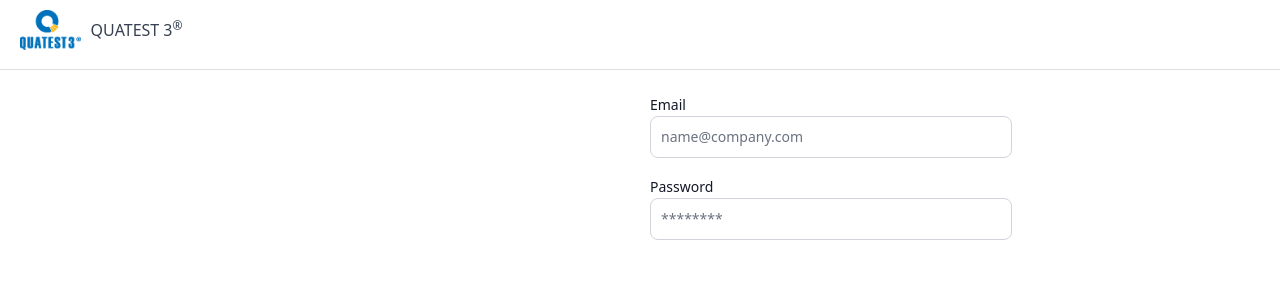
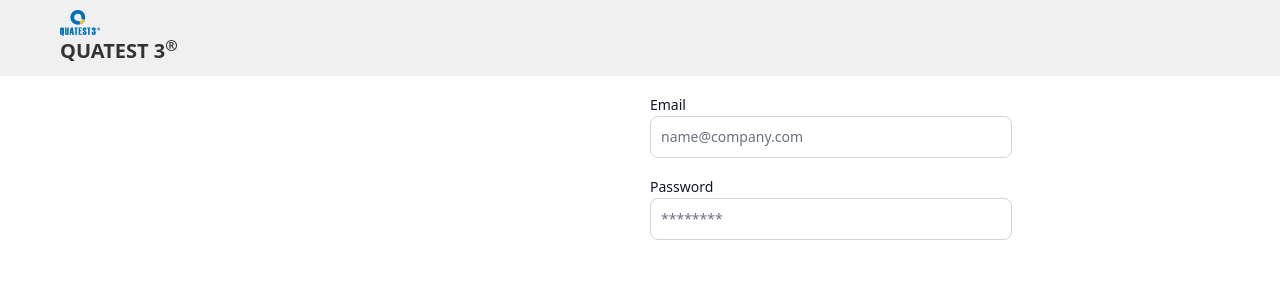
Before and after one commit to david-cung/nong-admin, a React (Vite) app: page /sign-in in a window 1280 px wide. Shown: the top 300 px of the page. Built offline with nearby package versions, Linux system fonts and the light colour scheme.

Commit message:
Update post page

```diff
--- a/src/components/DashSidebar.tsx
+++ b/src/components/DashSidebar.tsx
@@ -3,18 +3,27 @@ import { useEffect, useState } from "react";
 import { HiArrowSmRight, HiDocumentText, HiUser } from "react-icons/hi";
 import { useLocation, useNavigate } from "react-router-dom";
 
-export default function DashSidebar() {
+interface DashSidebarProps {
+  setTab: (tab: string) => void;
+}
+
+export default function DashSidebar({ setTab }: DashSidebarProps) {
   const location = useLocation();
   const navigate = useNavigate();
-  const [tab, setTab] = useState("");
+  const [tab, setLocalTab] = useState("");
 
   useEffect(() => {
     const urlParams = new URLSearchParams(location.search);
     const tabFromUrl = urlParams.get("tab");
     if (tabFromUrl) {
-      setTab(tabFromUrl);
+      setLocalTab(tabFromUrl);
     }
   }, [location.search]);
+
+  const handleNavigation = (tabName: string) => {
+    setTab(tabName); // Cập nhật trạng thái trong Dashboard
+    navigate(`/dashboard?tab=${tabName}`);
+  };
 
   return (
     <Sidebar className='w-full md:w-56'>
@@ -23,14 +32,14 @@ export default function DashSidebar() {
           <Sidebar.Item
             active={tab === "profile"}
             icon={HiUser}
-            onClick={() => navigate("/dashboard?tab=profile")}
+            onClick={() => handleNavigation("profile")}
           >
             Profile
           </Sidebar.Item>
           <Sidebar.Item
             active={tab === "posts"}
             icon={HiDocumentText}
-            onClick={() => navigate("/dashboard?tab=posts")}
+            onClick={() => handleNavigation("posts")}
           >
             Posts
           </Sidebar.Item>
--- a/src/components/Header.css
+++ /dev/null
@@ -1,108 +0,0 @@
-/* Updated header styles */
-.header {
-  background-color: white;
-  padding: 10px 20px;
-  border-bottom: 1px solid #ddd;
-  position: fixed;  /* Ensure the header is fixed at the top */
-  top: 0;
-  left: 0;
-  width: 100%;      /* Full width */
-  z-index: 1000;    /* Layer above all other elements */
-  height: 70px;     /* Consistent height */
-  box-sizing: border-box;
-}
-
-.header-container {
-  display: flex;
-  align-items: center;
-  justify-content: space-between;
-  max-width: 1400px; /* Restrict content width */
-  margin: 0 auto;
-}
-
-.logo {
-  display: flex;
-  align-items: center;
-}
-
-.logo img {
-  height: 40px;
-  margin-right: 10px;
-}
-
-.navigation ul {
-  list-style: none;
-  display: flex;
-  margin: 0;
-  padding: 0;
-}
-
-.navigation ul li {
-  position: relative;
-  margin: 0 15px;
-}
-
-.navigation ul li a {
-  color: black;
-  text-decoration: none;
-  font-size: 16px;
-  font-weight: bold;
-  position: relative;
-}
-
-.navigation ul li a:hover {
-  color: #0056a8;
-}
-
-.dropdown-menu {
-  position: absolute;
-  top: 100%;
-  left: 0;
-  background-color: #79bdf2; /* Change background to light blue */
-  color: white; /* Change text color to white */
-  list-style: none;
-  padding: 10px;
-  border-radius: 5px;
-  box-shadow: 0 4px 6px rgba(0, 0, 0, 0.1);
-  display: none; /* Initially hidden */
-  flex-direction: column;
-  z-index: 1000;
-  min-width: 200px; /* Ensure dropdown has a consistent width */
-}
-
-.navigation ul li:hover .dropdown-menu {
-  display: flex; /* Show dropdown on hover */
-}
-
-.dropdown-menu li {
-  margin: 0;
-  padding: 5px 10px; /* Add padding for better spacing */
-}
-
-.dropdown-menu li a {
-  color: white !important; /* Ensure text color is white */
-  text-decoration: none;
-  font-size: 14px;
-  display: block; /* Ensure links span the entire row */
-  white-space: nowrap; /* Prevent wrapping to new lines */
-}
-
-.dropdown-menu li a:hover {
-  background-color: #66a3d2; /* Add lighter hover background color */
-  text-decoration: none;
-}
-
-.header-actions {
-  display: flex;
-  gap: 20px;
-  align-items: center;
-}
-
-.language-switch img {
-  height: 20px;
-  cursor: pointer;
-}
-
-main {
-  margin-top: 70px; /* Avoid overlap with fixed header */
-}
--- a/src/components/Header.tsx
+++ b/src/components/Header.tsx
@@ -1,14 +1,38 @@
+// Header.tsx
 import React from "react";
-import "./Header.css";
 import MainLogo from "../assets/logo/MainLogo.png";
 
 const Header = () => {
   return (
-    <header className='header'>
-      <div className='header-container'>
+    <header
+      style={{
+        width: "100%",
+        backgroundColor: "#f0f0f0", // Hoặc màu nền bạn muốn
+        padding: "10px 0", // Khoảng cách trên và dưới của header
+        position: "fixed",
+        top: 0,
+        left: 0,
+        right: 0,
+        zIndex: 1000, // Đảm bảo header luôn hiển thị ở trên cùng
+      }}
+    >
+      <div
+        style={{
+          display: "flex",
+          justifyContent: "space-between",
+          alignItems: "center",
+          maxWidth: "1200px", // Chiều rộng tối đa của header
+          margin: "0 auto",
+          padding: "0 20px",
+        }}
+      >
         <div className='logo'>
-          <img src={MainLogo} alt='Logo' />
-          <span>
+          <img
+            src={MainLogo}
+            alt='Logo'
+            style={{ width: "40px", height: "auto" }}
+          />
+          <span style={{ fontSize: "20px", fontWeight: "bold", color: "#333" }}>
             QUATEST 3<sup>®</sup>
           </span>
         </div>
--- a/src/pages/Dashboard.tsx
+++ b/src/pages/Dashboard.tsx
@@ -1,12 +1,14 @@
+// Dashboard.tsx
 import { useEffect, useState } from "react";
 import { useLocation } from "react-router-dom";
 import DashSidebar from "../components/DashSidebar";
 import DashProfile from "../components/DashProfile";
-import DashPost from "../components/DashPost";
+import Header from "../components/Header"; // Đừng quên import Header
+import PostList from "./ListPost";
 
 export default function Dashboard() {
   const location = useLocation();
-  const [tab, setTab] = useState("");
+  const [tab, setTab] = useState<string>("");
 
   useEffect(() => {
     const urlParams = new URLSearchParams(location.search);
@@ -17,7 +19,12 @@ export default function Dashboard() {
   }, [location.search]);
 
   return (
-    <div className='min-h-screen flex flex-col md:flex-row'>
+    <div
+      className='min-h-screen flex flex-col'
+      style={{ marginTop: "60px" }} // Thêm marginTop để tránh che khuất nội dung
+    >
+      <Header /> {/* Hiển thị header ở trên cùng */}
+      <div className='flex flex-grow md:flex-row'>
         <div className='md:w-56 bg-slate-300'>
           <DashSidebar setTab={setTab} />
         </div>
@@ -26,7 +33,8 @@ export default function Dashboard() {
           style={{ padding: "20px" }}
         >
           {tab === "profile" && <DashProfile />}
-        {tab === "posts" && <DashPost />}
+          {tab === "posts" && <PostList />}
+        </div>
       </div>
     </div>
   );
```
Lines whose indentation alone changed are shown as unchanged.
